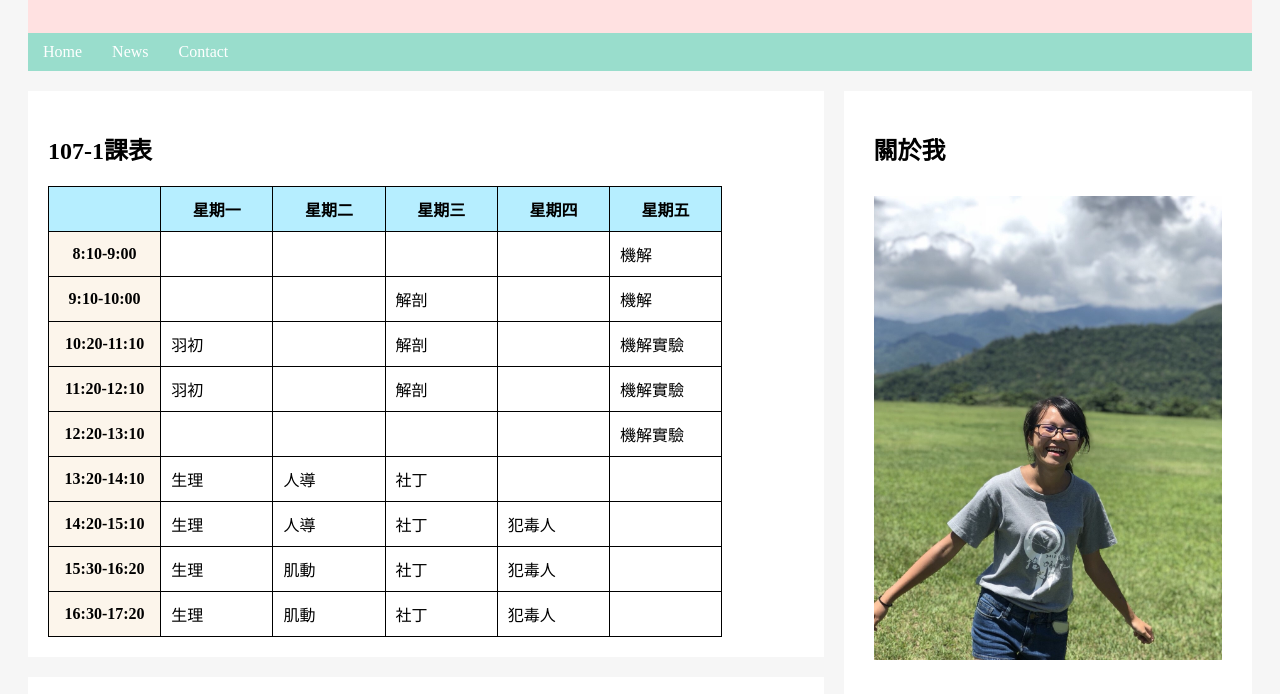
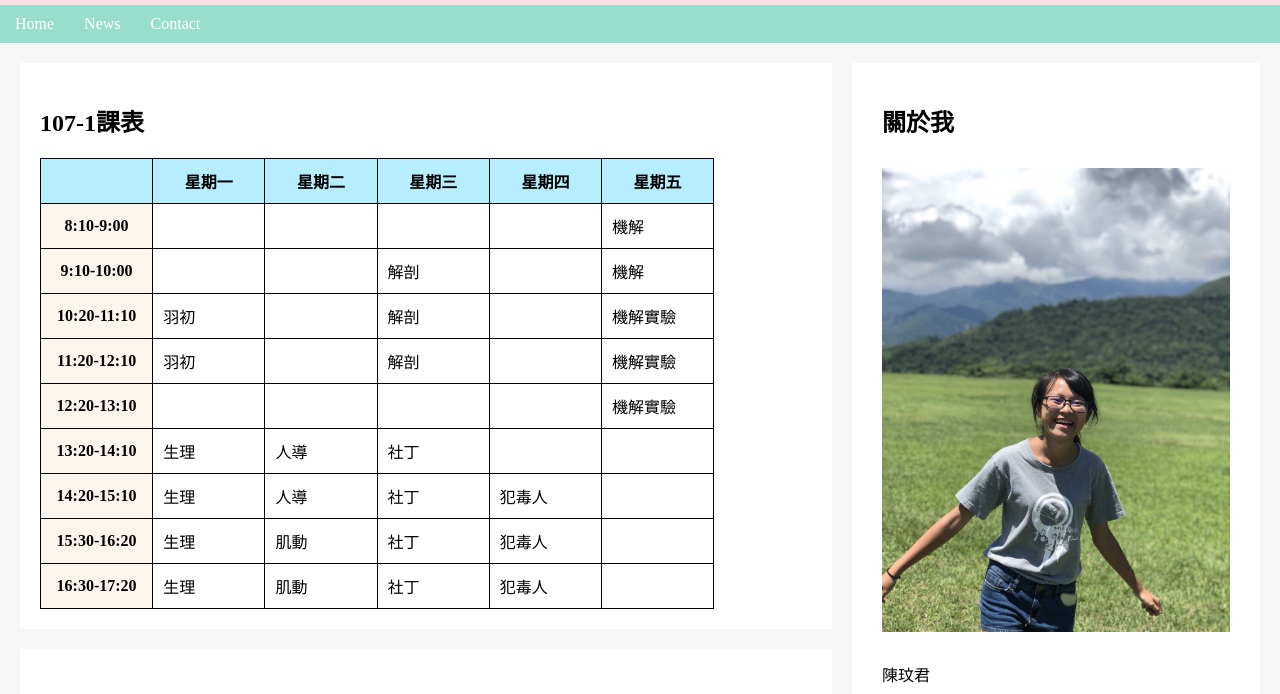
Before and after one commit to wenchun0513/wenchun0513.github.io, a plain HTML site: page index.html in a window 1280 px wide. Shown: the part 155-849 px from the top of the page. Drawn offline with Linux system fonts and the light colour scheme.

Commit message:
Add files via upload

```diff
--- a/index.css
+++ b/index.css
@@ -4,7 +4,8 @@
 
 body {
     background-color: #f6f6f6;
-    padding: 20px
+    padding: 0px;
+    margin: 0px
 }
 
 .heading {
@@ -46,6 +47,7 @@ li:hover {
 .left {
     float: left;
     width: 65%;
+    padding-left: 20px
 }
 
 
@@ -54,7 +56,8 @@ li:hover {
 .right {
     float: left;
     width: 35%;
-    padding-left: 20px
+    padding-left: 20px;
+    padding-right: 20px
 }
 
 .text {
```
